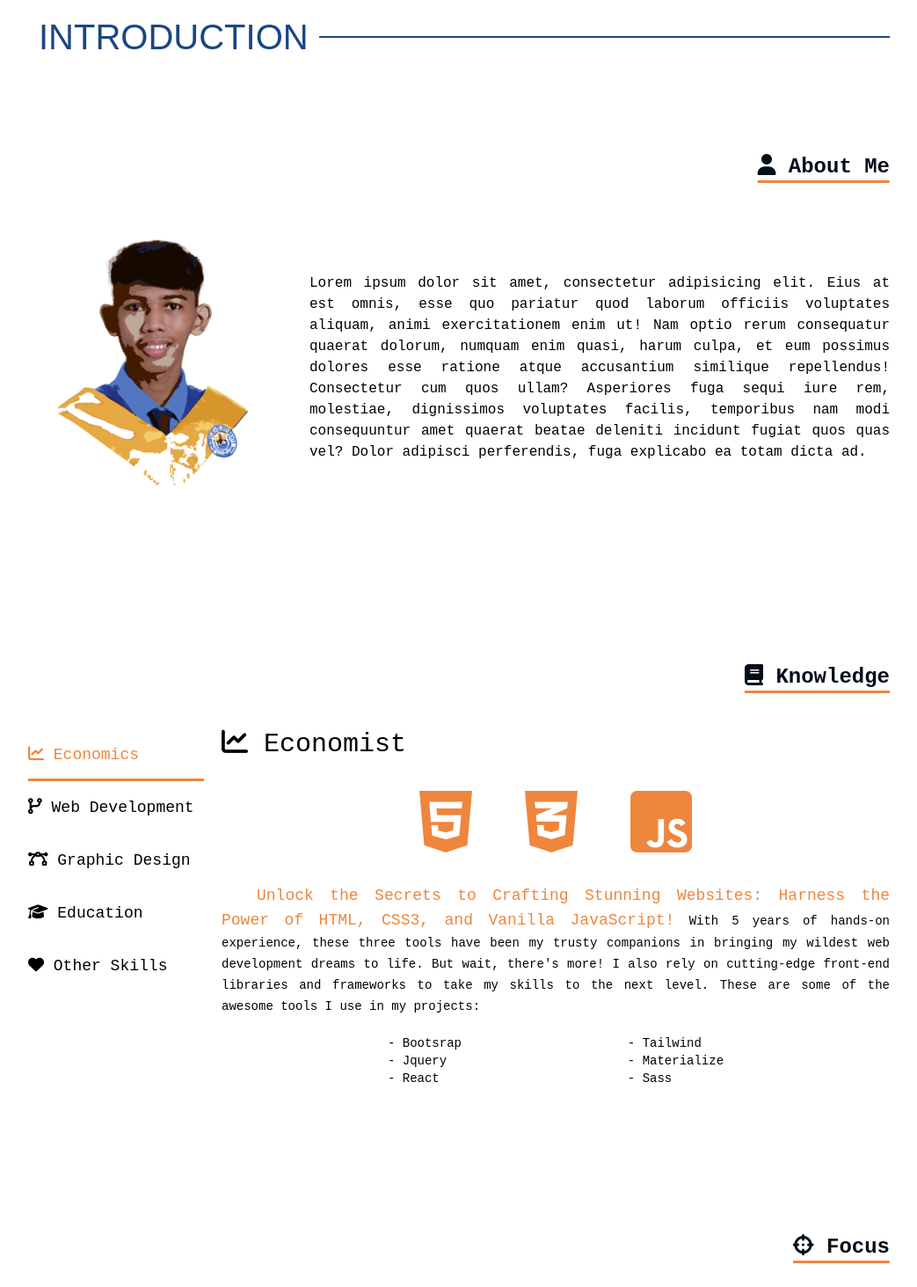
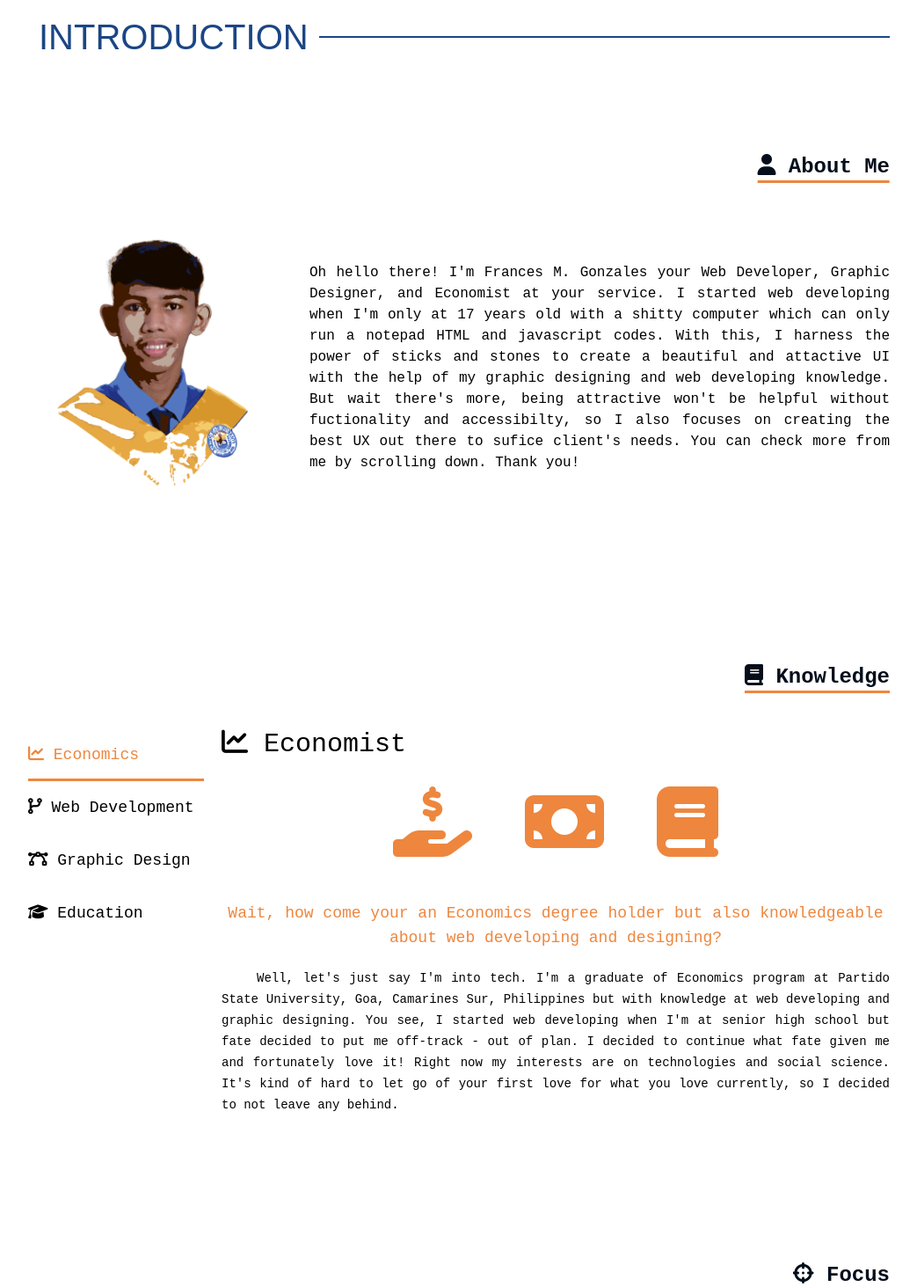
Before and after one commit to frances9172000/portfolio2023, a Next.js app: page / in a window 1280 px wide. Shown: the part 788-2251 px from the top of the page at 88% size, without its empty margins (118-1161 px from the left). Built offline with nearby package versions, Linux system fonts and the light colour scheme.

Commit message:
Updated placeholder

```diff
--- a/src/components/Gallery.js
+++ b/src/components/Gallery.js
@@ -2,12 +2,12 @@ import Image from "next/image";
 import Link from "next/link";
 import Loader from "./Loader";
 
-export default function Gallery({ img, title, alt }) {
+export default function Gallery({ img, title, alt, link = "#" }) {
   return (
     <div className="px-5 py-2">
       <div className="flex">
-        <Link
-          href={"#"}
+        <a
+          href={`//${link}`}
           className="group w-[270px] h-[170px] block relative flex-shrink-0"
         >
           <div>
@@ -20,7 +20,7 @@ export default function Gallery({ img, title, alt }) {
           </div>
           <div className="h-full border-2 border-[var(--primary)] dark:border-white w-full absolute top-0 z-[5] transition-all group-hover:-translate-x-2 group-hover:-translate-y-2"></div>
           <div className="h-full w-full border-2 border-[var(--primary)] dark:border-white absolute top-0 z-[1]"></div>
-        </Link>
+        </a>
       </div>
       <div className="flex text-slate-400 bg-[var(--dark)] text-sm">
         <Link href={"#"} className="p-3">
--- a/src/components/Section.js
+++ b/src/components/Section.js
@@ -27,7 +27,10 @@ export default function Section({ setInView }) {
             title={"About Me"}
           />
           <div className="block md:flex items-center">
-            <div ref={avatar} className="group mx-auto my-5 md:h-[300px] h-[300px] w-[300px] shrink-0 md:mr-5 relative">
+            <div
+              ref={avatar}
+              className="group mx-auto my-5 md:h-[300px] h-[300px] w-[300px] shrink-0 md:mr-5 relative"
+            >
               <Image
                 alt="avatar"
                 src={Avatar}
@@ -44,16 +47,16 @@ export default function Section({ setInView }) {
               />
             </div>
             <p className="text-justify dark:text-slate-300 text-md">
-              Lorem ipsum dolor sit amet, consectetur adipisicing elit. Eius at
-              est omnis, esse quo pariatur quod laborum officiis voluptates
-              aliquam, animi exercitationem enim ut! Nam optio rerum consequatur
-              quaerat dolorum, numquam enim quasi, harum culpa, et eum possimus
-              dolores esse ratione atque accusantium similique repellendus!
-              Consectetur cum quos ullam? Asperiores fuga sequi iure rem,
-              molestiae, dignissimos voluptates facilis, temporibus nam modi
-              consequuntur amet quaerat beatae deleniti incidunt fugiat quos
-              quas vel? Dolor adipisci perferendis, fuga explicabo ea totam
-              dicta ad.
+              Oh hello there! I'm Frances M. Gonzales your Web Developer,
+              Graphic Designer, and Economist at your service. I started web
+              developing when I'm only at 17 years old with a shitty computer
+              which can only run a notepad HTML and javascript codes. With this,
+              I harness the power of sticks and stones to create a beautiful and
+              attactive UI with the help of my graphic designing and web
+              developing knowledge. But wait there's more, being attractive
+              won't be helpful without fuctionality and accessibilty, so I also
+              focuses on creating the best UX out there to sufice client's
+              needs. You can check more from me by scrolling down. Thank you!
             </p>
           </div>
         </div>
@@ -76,7 +79,7 @@ export default function Section({ setInView }) {
               <Button icons={"fa fa-code-branch"}>Web Development</Button>
               <Button icons={"fa fa-bezier-curve"}>Graphic Design</Button>
               <Button icons={"fa fa-graduation-cap"}>Education</Button>
-              <Button icons={"fa-solid fa-heart"}>Other Skills</Button>
+              {/* <Button icons={"fa-solid fa-heart"}>Other Skills</Button> */}
             </Controls>
             <Wrapper>
               <Content active={true}>
@@ -84,37 +87,29 @@ export default function Section({ setInView }) {
                   <i className="fa fa-chart-line"></i> Economist
                 </h1>
                 <div className="text-center">
-                  <i className="fa-brands fa-html5 color-change anim-delay-3"></i>
-                  <i className="fa-brands fa-css3-alt color-change anim-delay-4"></i>
-                  <i className="fa-brands fa-js-square color-change anim-delay-5"></i>
+                  <i className="fas fa-hand-holding-usd color-change anim-delay-3"></i>
+                  <i className="fa fa-money-bill color-change anim-delay-4"></i>
+                  <i className="fa fa-book color-change anim-delay-5"></i>
                 </div>
-                <div className="fade-in anim-delay-8">
+                <h1 className="text-lg text-[var(--secondary)] my-5 text-center">
+                  Wait, how come your an Economics degree holder but also
+                  knowledgeable about web developing and designing?
+                </h1>
+                <div className="fade-in anim-delay-6">
                   <p className="indent-10">
-                    <span className="text-lg text-[var(--secondary)]">
-                      Unlock the Secrets to Crafting Stunning Websites: Harness
-                      the Power of HTML, CSS3, and Vanilla JavaScript!
-                    </span>{" "}
                     <span className="text-sm">
-                      With 5 years of hands-on experience, these three tools
-                      have been my trusty companions in bringing my wildest web
-                      development dreams to life. But wait, there's more! I also
-                      rely on cutting-edge front-end libraries and frameworks to
-                      take my skills to the next level. These are some of the
-                      awesome tools I use in my projects:
+                      Well, let's just say I'm into tech. I'm a graduate of
+                      Economics program at Partido State University, Goa,
+                      Camarines Sur, Philippines but with knowledge at web
+                      developing and graphic designing. You see, I started web
+                      developing when I'm at senior high school but fate decided
+                      to put me off-track - out of plan. I decided to continue
+                      what fate given me and fortunately love it! Right now my
+                      interests are on technologies and social science. It's
+                      kind of hard to let go of your first love for what you
+                      love currently, so I decided to not leave any behind.
                     </span>
                   </p>
-                  <div className="text-sm flex justify-evenly mt-5">
-                    <ul>
-                      <li>- Bootsrap</li>
-                      <li>- Jquery</li>
-                      <li>- React</li>
-                    </ul>
-                    <ul>
-                      <li>- Tailwind</li>
-                      <li>- Materialize</li>
-                      <li>- Sass</li>
-                    </ul>
-                  </div>
                 </div>
               </Content>
               <Content>
@@ -122,24 +117,27 @@ export default function Section({ setInView }) {
                   <i className="fa fa-code-branch"></i> Web Developer
                 </h1>
                 <div className="text-center">
-                  <i className="fa-brands fa-node-js color-change anim-delay-3"></i>
-                  <i className="fa-brands fa-php color-change anim-delay-4"></i>
-                  <i className="fas fa-database color-change anim-delay-5"></i>
+                  <i className="fab fa-html5 color-change anim-delay-3"></i>
+                  <i className="fab fa-css3 color-change anim-delay-4"></i>
+                  <i className="fa-brands fa-node-js color-change anim-delay-5"></i>
                 </div>
-                <p className="indent-10 fade-in anim-delay-8">
-                  Welcome to [Your Name]'s portfolio, where you'll discover the
-                  work of a talented backend developer with a passion for
-                  Node.js and PHP. With expertise in both technologies, [Your
-                  Name] has created a variety of robust and scalable web
-                  applications, from APIs and database management systems to
-                  high-performance server infrastructure. [Your Name]'s clean
-                  and efficient code is designed to deliver exceptional results,
-                  and clients have consistently praised [Your Name] for their
-                  ability to build powerful backend systems that drive business
-                  growth. If you're looking for a backend developer who can
-                  create web solutions that perform at the highest level, look
-                  no further than [Your Name]. Check out their portfolio to see
-                  their exceptional work in action!
+                <h1 className="text-lg text-[var(--secondary)] my-5 text-center">
+                  Can you give us a detail about being aweb developer for fun?
+                </h1>
+                <p className="indent-10 fade-in anim-delay-6">
+                  As a web developer I am knowlegeable of creating an either
+                  Full-Stack and Front-End web pages. I used HTML, Javascript,
+                  and CSS in harmony to create a responsive and compatible web
+                  pages. To make it easier, some of the front-end frameworks and
+                  libraries I used are Bootstrap, Materialize, JQuery, ReactJS,
+                  Tailwind, and Sass. For backend, I used nodeJS and Express JS.
+                  I also on track of learning PHP and Typescript for a flexible
+                  coding. Additionally, NextJS is also on my list for full-stack
+                  web develolopment like my Portfolio, oh right Laravel also.
+                  Right now I'm only at web developing freelancing/part-time and
+                  hope to gain clients and try my service for a level up web
+                  developing. Feel free to check my personal projects below,
+                  handcrafted by yours truly.
                 </p>
               </Content>
               <Content>
@@ -147,22 +145,26 @@ export default function Section({ setInView }) {
                   <i className="fa fa-bezier-curve"></i> Graphic Designer
                 </h1>
                 <div className="text-center">
-                  <i className="fa-brands fa-node-js color-change anim-delay-3"></i>
-                  <i className="fa-brands fa-react color-change anim-delay-4"></i>
-                  <i className="fa-brands fa-laravel color-change anim-delay-5"></i>
+                  <i className="fa-solid fa-paintbrush color-change anim-delay-3"></i>
+                  <i className="fa-solid fa-fill-drip color-change anim-delay-4"></i>
+                  <i className="fa-solid fa-palette color-change anim-delay-5"></i>
                 </div>
-                <p className="indent-10 fade-in anim-delay-8">
-                  <span className="text-lg text-[var(--secondary)]">
-                    Unlock the Secrets to Crafting Stunning Websites: Harness
-                    the Power of HTML, CSS3, and Vanilla JavaScript!
-                  </span>{" "}
+                <h1 className="text-lg text-[var(--secondary)] text-center my-5">
+                  Graphic Designing? No worries, I got your site
+                </h1>
+                <p className="indent-10 fade-in anim-delay-6">
                   <span className="text-sm">
-                    With 3 years of hands-on experience, these three tools have
-                    been my trusty companions in bringing my wildest web
-                    development dreams to life. But wait, there's more! I also
-                    rely on cutting-edge front-end libraries and frameworks to
-                    take my skills to the next level. These are some of the
-                    awesome tools I use in my projects:
+                    I also do graphic designing which I integrate on my web
+                    pages. I'm into graphic designing and have experienced
+                    designing for 2 years at one of Naga City, Philippine's
+                    successful review center, Asiawise Study Center, Inc. Aside
+                    from that, I also accept various clients which ask for
+                    designing for free or with payment. Some of my works in
+                    graphic designing includes, logo creation, layout for
+                    prinatbles such as tarpauline, brochures, and pamphlets, and
+                    social media posters. I usually used Photoshop and
+                    Illustrator for my works. You can check out my projects
+                    below.
                   </span>
                 </p>
               </Content>
@@ -171,7 +173,30 @@ export default function Section({ setInView }) {
                   <i className="fa fa-graduation-cap"></i> Educator
                 </h1>
                 <div className="text-center">
-                  <i className="fa-brands fa-node-js color-change anim-delay-3"></i>
+                  <i className="fa-solid fa-chalkboard-user color-change anim-delay-3"></i>
+                  <i className="fa-solid fa-user-graduate color-change anim-delay-4"></i>
+                  <i className="fa-solid fa-award color-change anim-delay-5"></i>
+                </div>
+                <h1 className="text-lg text-[var(--secondary)] text-center my-5">
+                  Wait, your also an Educator?
+                </h1>
+                <p className="indent-10 fade-in anim-delay-8">
+                  Yes! I also do tutorials on Science and Mathematics with
+                  subjects ranging from interediate levels to senior high
+                  school. Maybe I'll add web developing on this if someone
+                  avail. I do online tutorials and face-to-face tutorials.
+                </p>
+              </Content>
+              {/* <Content>
+                {" "}
+                <h1 className="text-2xl text-center md:text-left md:text-3xl mt-5 md:mt-0 drawer-content-title fade-in dark:text-white">
+                  <i className="fa fa-heart"></i> Other Skills
+                </h1>
+                <div className="text-center">
+                  <i
+                    classNam
+                    e="fa-brands fa-node-js color-change anim-delay-3"
+                  ></i>
                   <i className="fa-brands fa-react color-change anim-delay-4"></i>
                   <i className="fa-brands fa-laravel color-change anim-delay-5"></i>
                 </div>
@@ -187,30 +212,7 @@ export default function Section({ setInView }) {
                   take my skills to the next level. These are some of the
                   awesome tools I use in my projects:
                 </p>
-              </Content>
-              <Content>
-                {" "}
-                <h1 className="text-2xl text-center md:text-left md:text-3xl mt-5 md:mt-0 drawer-content-title fade-in dark:text-white">
-                  <i className="fa fa-heart"></i> Other Skills
-                </h1>
-                <div className="text-center">
-                  <i className="fa-brands fa-node-js color-change anim-delay-3"></i>
-                  <i className="fa-brands fa-react color-change anim-delay-4"></i>
-                  <i className="fa-brands fa-laravel color-change anim-delay-5"></i>
-                </div>
-                <p className="indent-10 fade-in anim-delay-8">
-                  <span className="text-lg text-[var(--secondary)]">
-                    Unlock the Secrets to Crafting Stunning Websites: Harness
-                    the Power of HTML, CSS3, and Vanilla JavaScript!
-                  </span>{" "}
-                  With 3 years of hands-on experience, these three tools have
-                  been my trusty companions in bringing my wildest web
-                  development dreams to life. But wait, there's more! I also
-                  rely on cutting-edge front-end libraries and frameworks to
-                  take my skills to the next level. These are some of the
-                  awesome tools I use in my projects:
-                </p>
-              </Content>
+              </Content> */}
             </Wrapper>
           </Drawer>
         </div>
@@ -248,6 +250,7 @@ export default function Section({ setInView }) {
                   title={"Portfolio1"}
                   img={e}
                   key={i}
+                  link={"www.facebook.com"}
                 />
               );
             })}
```
